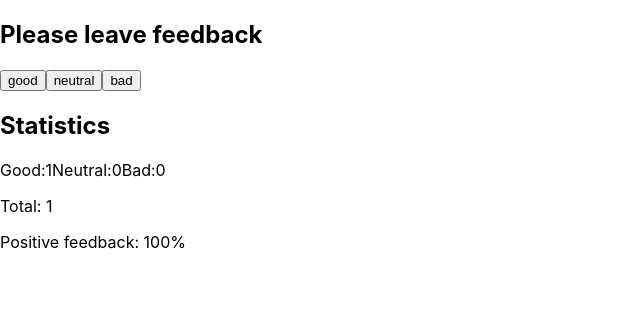
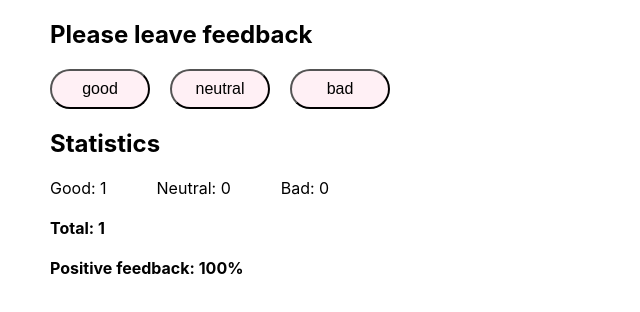
Before and after one commit to PoliukhovychAnna/goit-react-hw-02-feedback, a React (Create React App) app: page / in a window 1280 px wide. Both pictures are taken after a click on the button "good". Shown: the top 312 px of the page, without its empty margins (0-640 px from the left). Built offline with nearby package versions, Linux system fonts and the light colour scheme.

Commit message:
added styles

```diff
--- a/package.json
+++ b/package.json
@@ -11,6 +11,7 @@
     "react": "^18.1.0",
     "react-dom": "^18.1.0",
     "react-scripts": "5.0.1",
+    "styled-components": "^5.3.10",
     "web-vitals": "^2.1.3"
   },
   "scripts": {
--- a/src/components/App.jsx
+++ b/src/components/App.jsx
@@ -1,36 +1,35 @@
-import React, { Component } from "react";
-import { Statistics } from "./Statistics";
-import { FeedbackOptions } from "./FeedbackOptions";
-import { Section } from "./Section";
-
+import React, { Component } from 'react';
+import { Statistics } from './Statistics/Statistics';
+import { FeedbackOptions } from './FeedbackOptions/FeedbackOptions';
+import { Section } from './Section/Section';
 
 export class App extends Component {
   state = {
     good: 0,
     neutral: 0,
-    bad: 0
-  }
+    bad: 0,
+  };
 
-
-  addFeedback = (event) => {
-    this.setState((prevState) => ({ ...this.state, [event.target.name] :  prevState[event.target.name]+1}))
-  }
+  addFeedback = event => {
+    this.setState(prevState => ({
+      ...this.state,
+      [event.target.name]: prevState[event.target.name] + 1,
+    }));
+  };
 
   countTotalFeedback = () => {
-    const { good, neutral, bad } = this.state
-    return Number([good]) + Number([neutral]) + Number([bad])
-  }
+    const { good, neutral, bad } = this.state;
+    return Number([good]) + Number([neutral]) + Number([bad]);
+  };
 
   countPositiveFeedbackPercentage = () => {
     const { good, neutral, bad } = this.state;
     const total = Number([good]) + Number([neutral]) + Number([bad]);
-    const goodFeedback = Math.floor(((Number([good]) / total) * 100))
-    return goodFeedback ? goodFeedback : 0
-  }
+    const goodFeedback = Math.floor((Number([good]) / total) * 100);
+    return goodFeedback ? goodFeedback : 0;
+  };
 
-  renderSection = () => {
-
-  }
+  renderSection = () => {};
 
   render() {
     return (
@@ -53,5 +52,5 @@ export class App extends Component {
         </Section>
       </>
     );
-  };
+  }
 }
--- a/src/components/FeedbackOptions.jsx
+++ b/src/components/FeedbackOptions/FeedbackOptions.jsx
@@ -1,16 +1,17 @@
 import PropTypes from 'prop-types';
+import { FeedbackButton } from './Styled.FeedbackOptions';
 export const FeedbackOptions = ({ options, onLeaveFeedback }) => (
   <>
     {options.map(option => {
       return (
-        <button
+        <FeedbackButton
           type="button"
           key={option}
           name={option}
           onClick={onLeaveFeedback}
         >
           {option}
-        </button>
+        </FeedbackButton>
       );
     })}
   </>
--- /dev/null
+++ b/src/components/FeedbackOptions/Styled.FeedbackOptions.js
@@ -0,0 +1,25 @@
+import styled from "styled-components";
+
+export const FeedbackButton = styled.button`
+  margin-right: 20px;
+  width: 100px;
+  height: 40px;
+  border-radius: 30px;
+  background-color: #fff0f5;
+
+  cursor: pointer;
+  font-size: 16px;
+  -webkit-transition: all 0.6s cubic-bezier(0.165, 0.84, 0.44, 1);
+  transition: all 0.6s cubic-bezier(0.165, 0.84, 0.44, 1);
+  &:hover {
+    background-color: ${({ name }) => {
+      return name === 'good'
+        ? '#03fc20'
+        : name === 'neutral'
+        ? '#fcb103'
+        : '#fc2c03';
+    }};
+    -webkit-transform: scale(1.1, 1.1);
+    transform: scale(1.1, 1.1);
+  }
+`;
--- a/src/components/Section.jsx
+++ b/src/components/Section/Section.jsx
@@ -1,9 +1,10 @@
 import PropTypes from 'prop-types';
+import { StyledSection } from './Styled.Section';
 export const Section = ({ title, children }) => (
-  <>
+  <StyledSection>
     <h2>{title}</h2>
     {children}
-  </>
+  </StyledSection>
 );
 
 Section.propTypes = {
--- /dev/null
+++ b/src/components/Section/Styled.Section.js
@@ -0,0 +1,4 @@
+import styled from "styled-components";
+export const StyledSection = styled.div`
+margin-left:50px;
+`
--- a/src/components/Statistics.jsx
+++ /dev/null
@@ -1,22 +0,0 @@
-import PropTypes from 'prop-types';
-import { Notification } from './Notification';
-export const Statistics = ({ good, neutral, bad, total, positivePercentage }) =>
-  total > 0 ? (
-    <>
-      <span>Good:{good}</span>
-      <span>Neutral:{neutral}</span>
-      <span>Bad:{bad}</span>
-      <p>Total: {total}</p>
-      <p>Positive feedback: {positivePercentage}%</p>{' '}
-    </>
-  ) : (
-    <Notification message="There is no feedback" />
-  );
-
-  Statistics.propTypes = {
-    good: PropTypes.number.isRequired,
-    neutral: PropTypes.number.isRequired,
-    bad: PropTypes.number.isRequired,
-    total: PropTypes.number.isRequired,
-    positivePercentage: PropTypes.number.isRequired,
-  };
--- /dev/null
+++ b/src/components/Statistics/Statistics.jsx
@@ -0,0 +1,23 @@
+import PropTypes from 'prop-types';
+import { Notification } from '../Notification/Notification';
+import { StyledStatistics } from './Styled.Statistics';
+export const Statistics = ({ good, neutral, bad, total, positivePercentage }) =>
+  total > 0 ? (
+    <StyledStatistics>
+      <span>Good: {good}</span>
+      <span>Neutral: {neutral}</span>
+      <span>Bad: {bad}</span>
+      <p>Total: {total}</p>
+      <p>Positive feedback: {positivePercentage}%</p>{' '}
+    </StyledStatistics>
+  ) : (
+    <Notification message="There is no feedback" />
+  );
+
+Statistics.propTypes = {
+  good: PropTypes.number.isRequired,
+  neutral: PropTypes.number.isRequired,
+  bad: PropTypes.number.isRequired,
+  total: PropTypes.number.isRequired,
+  positivePercentage: PropTypes.number.isRequired,
+};
--- /dev/null
+++ b/src/components/Statistics/Styled.Statistics.js
@@ -0,0 +1,12 @@
+import styled from "styled-components";
+export const StyledStatistics = styled.div`
+
+span{
+    margin-right:50px;
+
+}
+p{
+    font-weight:700;
+    margin-top:20px;
+}
+`
```
Also changed, not shown: src/components/Notification/Notification.jsx (renamed from src/components/Notification.jsx), 1 other file (tests, documents, lock files or other folders).
